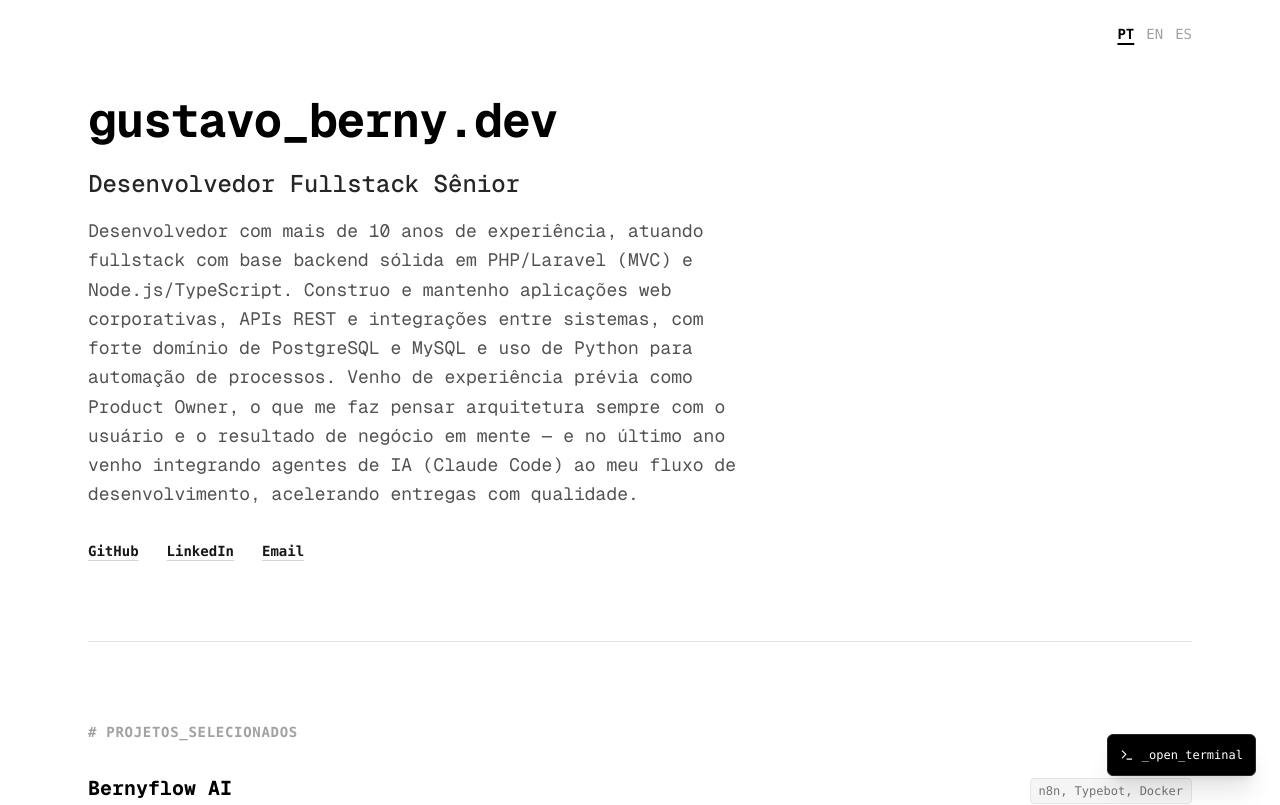
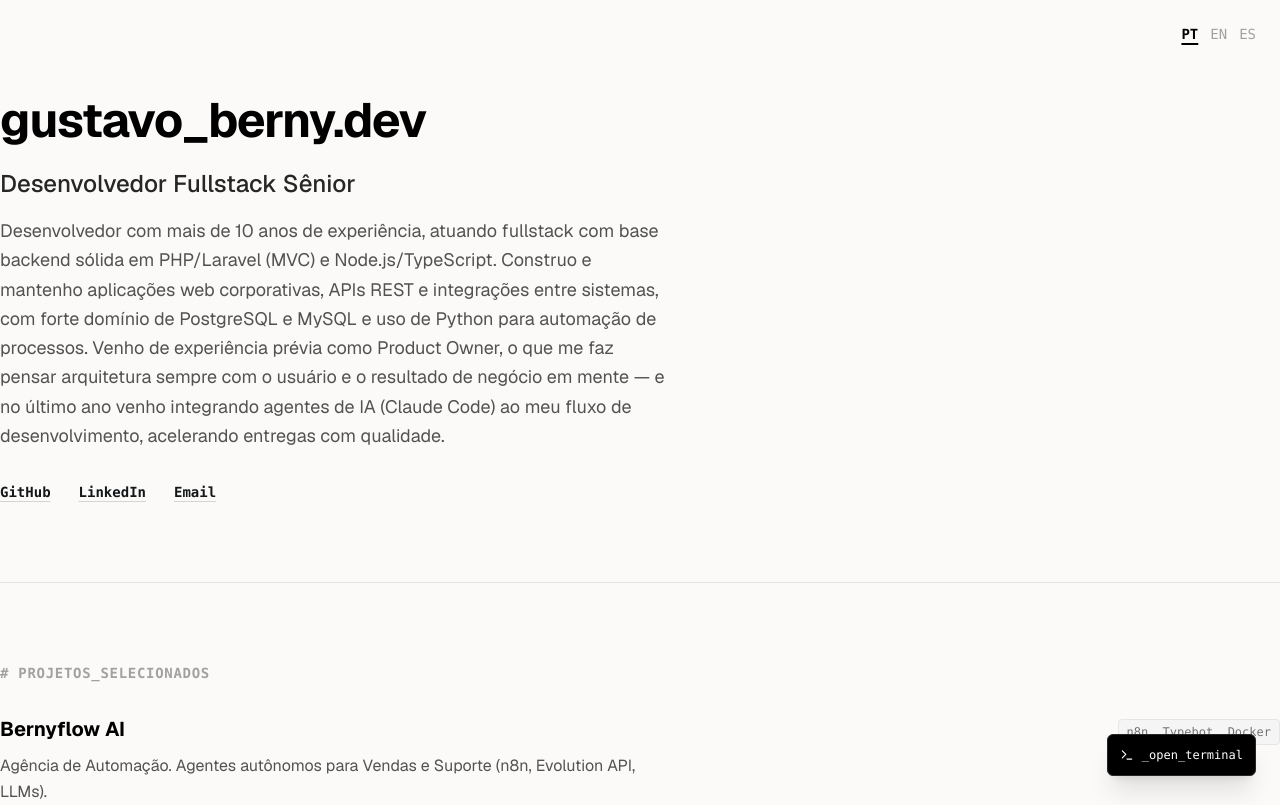
Before and after one commit to gutoberny/portfolio-gberny, a Next.js app: page / in a window 1280 px wide. Shown: the top 805 px of the page. Built offline with nearby package versions, Linux system fonts and the light colour scheme.

Commit message:
feat(design): tokens de cor, escala tipografica e metadata reais
Newsreader para display, Geist Mono para rotulo e terminal, Geist Sans para
corpo. Rotulo minimo de 10px por contraste. Metadata substitui o placeholder
'Minimalist Portfolio' e ganha Open Graph.

```diff
--- a/src/app/globals.css
+++ b/src/app/globals.css
@@ -1,30 +1,68 @@
 @import "tailwindcss";
 
 :root {
-  --background: #ffffff;
-  --foreground: #171717;
+  --paper: #fbfaf8;
+  --ink: #14171a;
+  --body: #4a5560;
+  --muted: #6b7482;
+  --rule: #e2ded6;
+  --term-bg: #0b0e12;
+  --term-fg: #adbac7;
+  --term-q: #58a6ff;
+  --term-ok: #3fb950;
 }
 
-/* Dark mode removed to enforce Light Theme as requested */
-
 body {
-  color: var(--foreground);
-  background: var(--background);
-  font-family: var(--font-geist-mono), ui-monospace, SFMono-Regular, Menlo, Monaco, Consolas, monospace;
-  antialiased: true;
+  background: var(--paper);
+  color: var(--ink);
+  font-family: var(--font-geist-sans), ui-sans-serif, system-ui, sans-serif;
+  -webkit-font-smoothing: antialiased;
 }
 
 @layer utilities {
-  .container-custom {
-    @apply max-w-6xl mx-auto px-6; /* Increased width to 6xl */
+  .shell {
+    @apply mx-auto w-full max-w-5xl px-5 md:px-8;
   }
 
-  /* Custom scrollbar for terminal look */
-  .scrollbar-hide::-webkit-scrollbar {
-      display: none;
+  /* Rótulo em maiúscula. Nunca abaixo de 10px: abaixo disso o contraste
+     efetivo cai e o texto some para quem lê num notebook. */
+  .eyebrow {
+    font-family: var(--font-geist-mono), ui-monospace, monospace;
+    font-size: 10px;
+    line-height: 1.5;
+    letter-spacing: 0.12em;
+    text-transform: uppercase;
+    color: var(--muted);
   }
-  .scrollbar-hide {
-      -ms-overflow-style: none;
-      scrollbar-width: none;
+  @media (min-width: 768px) {
+    .eyebrow { font-size: 11px; }
+  }
+
+  .display {
+    font-family: var(--font-newsreader), Georgia, "Times New Roman", serif;
+    font-weight: 600;
+    letter-spacing: -0.018em;
+    line-height: 1.08;
+    color: var(--ink);
+  }
+
+  .body-text {
+    color: var(--body);
+    line-height: 1.62;
+  }
+
+  .rule {
+    border: 0;
+    border-top: 1px solid var(--rule);
+  }
+
+  .scrollbar-hide::-webkit-scrollbar { display: none; }
+  .scrollbar-hide { -ms-overflow-style: none; scrollbar-width: none; }
+}
+
+@media (prefers-reduced-motion: reduce) {
+  *, *::before, *::after {
+    animation-duration: 0.01ms !important;
+    transition-duration: 0.01ms !important;
   }
 }
--- a/src/app/layout.tsx
+++ b/src/app/layout.tsx
@@ -1,28 +1,48 @@
 import type { Metadata } from "next";
+import { Newsreader } from "next/font/google";
 import { GeistMono } from "geist/font/mono";
+import { GeistSans } from "geist/font/sans";
 import "./globals.css";
 import { LanguageProvider } from "@/context/LanguageContext";
 
-const geistMono = GeistMono;
+const newsreader = Newsreader({
+  subsets: ["latin"],
+  weight: ["400", "500", "600"],
+  variable: "--font-newsreader",
+  display: "swap",
+});
 
 export const metadata: Metadata = {
-  title: "Gustavo Berny | Software Engineer",
-  description: "Minimalist Portfolio - AI Specialist",
+  metadataBase: new URL("https://gustavoberny.com"),
+  title: "Gustavo Berny — Senior Software Engineer · Applied AI & Agents",
+  description:
+    "Lead developer and architect of a multi-tenant AI agent platform in production: 85% of conversations resolved end-to-end by AI, ~153k messages a month, $0.12 per completed conversation. Open to remote roles.",
+  openGraph: {
+    type: "website",
+    title: "Gustavo Berny — Senior Software Engineer · Applied AI & Agents",
+    description:
+      "AI agents, RAG and LLM orchestration in production. 85% of conversations resolved without human intervention.",
+    url: "https://gustavoberny.com",
+    siteName: "Gustavo Berny",
+  },
+  twitter: {
+    card: "summary_large_image",
+    title: "Gustavo Berny — Senior Software Engineer · Applied AI & Agents",
+    description:
+      "AI agents, RAG and LLM orchestration in production. 85% of conversations resolved without human intervention.",
+  },
+  robots: { index: true, follow: true },
 };
 
 export default function RootLayout({
   children,
-}: Readonly<{
-  children: React.ReactNode;
-}>) {
+}: Readonly<{ children: React.ReactNode }>) {
   return (
-    <html lang="en">
+    <html lang="en" suppressHydrationWarning>
       <body
-        className={`${geistMono.variable} font-mono antialiased selection:bg-black selection:text-white min-h-screen`}
+        className={`${GeistSans.variable} ${GeistMono.variable} ${newsreader.variable} min-h-screen selection:bg-[color:var(--ink)] selection:text-[color:var(--paper)]`}
       >
-        <LanguageProvider>
-            {children}
-        </LanguageProvider>
+        <LanguageProvider>{children}</LanguageProvider>
       </body>
     </html>
   );
```
